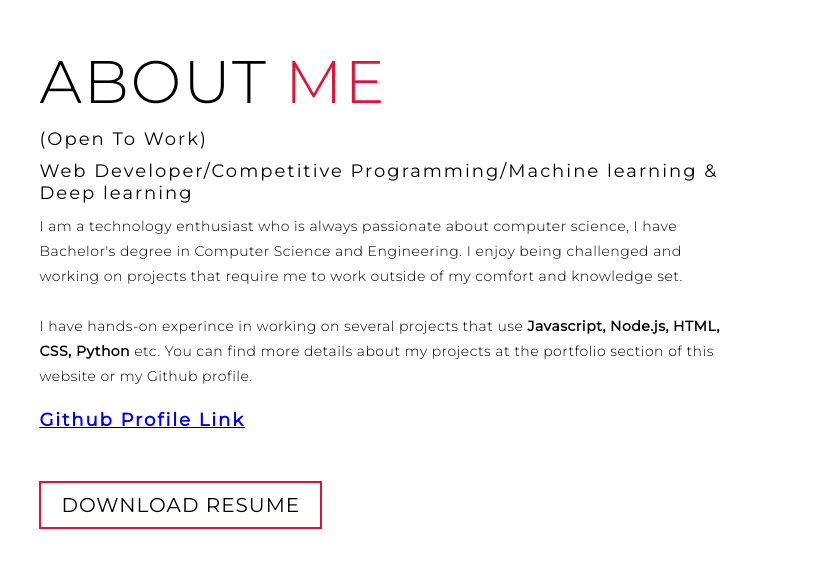
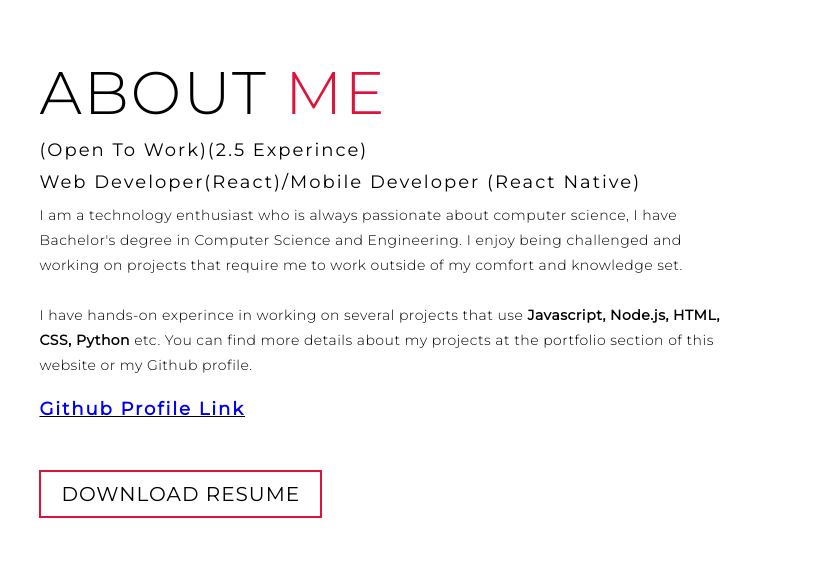
Before and after one commit to ravimaurya1/portfolio, a plain HTML site: page index.html in a window 1280 px wide. Shown: the part 4011-4579 px from the top of the page, 453-1280 px from the left. Drawn offline with Linux system fonts and the light colour scheme.

Commit message:
Resume is updated

```diff
--- a/index.html
+++ b/index.html
@@ -257,11 +257,10 @@
         <div class="col-right">
           <h1 class="section-title">
             About <span>me</span>
-            <h2>(Open To Work)</h2>
+            <h2>(Open To Work)(2.5 Experince)</h2>
           </h1>
           <h2>
-            Web Developer/Competitive Programming/Machine learning & Deep
-            learning
+            Web Developer(React)/Mobile Developer (React Native)
           </h2>
           <p>
             I am a technology enthusiast who is always passionate about computer
@@ -276,7 +275,7 @@
             Github profile.
             <h2 style="text-decoration: underline;"><b><a href="https://github.com/ravimaurya1">Github Profile Link</a></b></h2>
           </p>
-          <a href="./file/Resume 3.pdf" class="cta">Download Resume</a>
+          <a href="./file/Resume.pdf" class="cta">Download Resume</a>
         </div>
       </div>
     </section>
```
Also changed, not shown: 1 other file.
